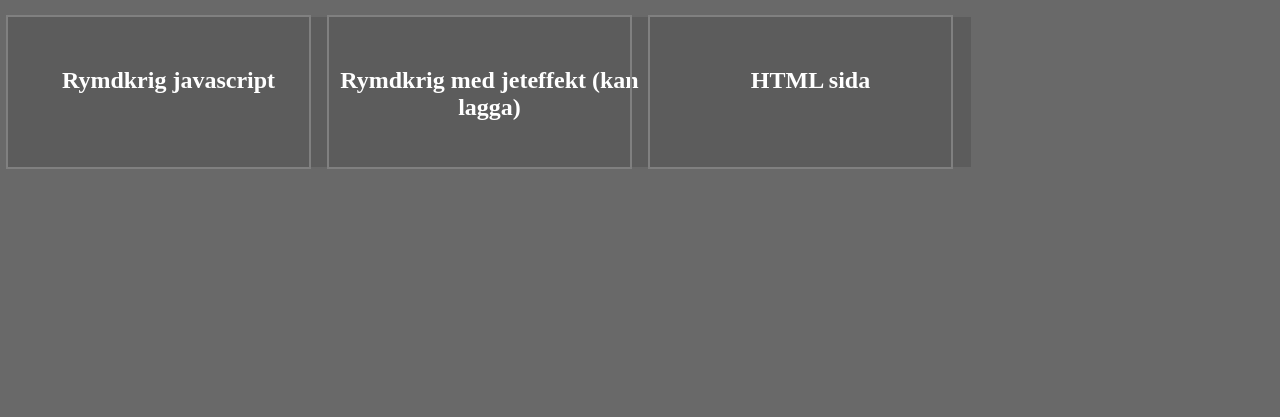
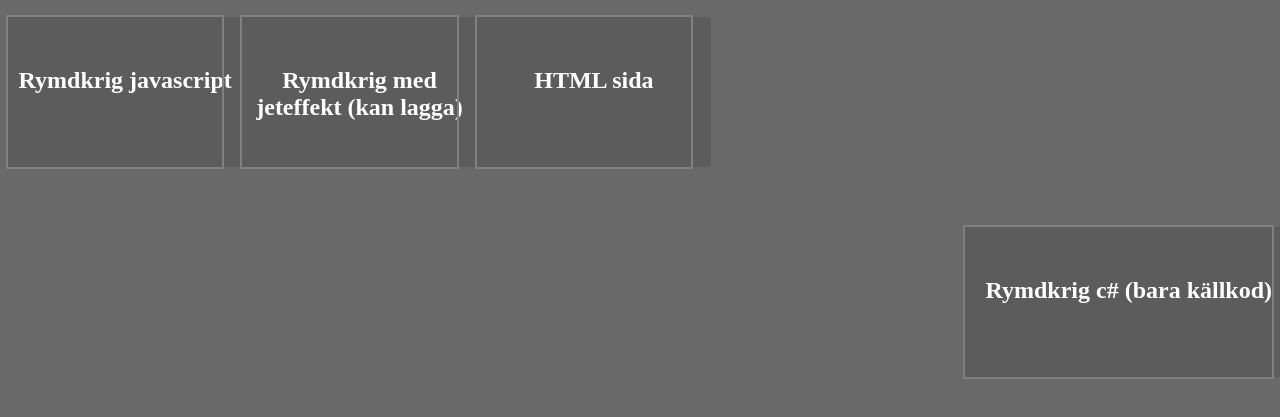
Before and after one commit to Wino99/Wino99.github.io, a plain HTML site: page index.html in a window 1280 px wide. Shown: the part 91-508 px from the top of the page. Drawn offline with Linux system fonts and the light colour scheme.

Commit message:
Update index.html

```diff
--- a/index.html
+++ b/index.html
@@ -21,6 +21,9 @@
 			<section id="project3">
 				<a href="https://wino99.github.io/htmlexample/index.html">HTML sida</a>
 			</section>
+			<section id="project4">
+				<a href="https://github.com/Wino99/2d-bullet-hell-c-">Rymdkrig c# (bara källkod)</a>
+			</section>
 		</div>
 	</body>
 </html>
```
